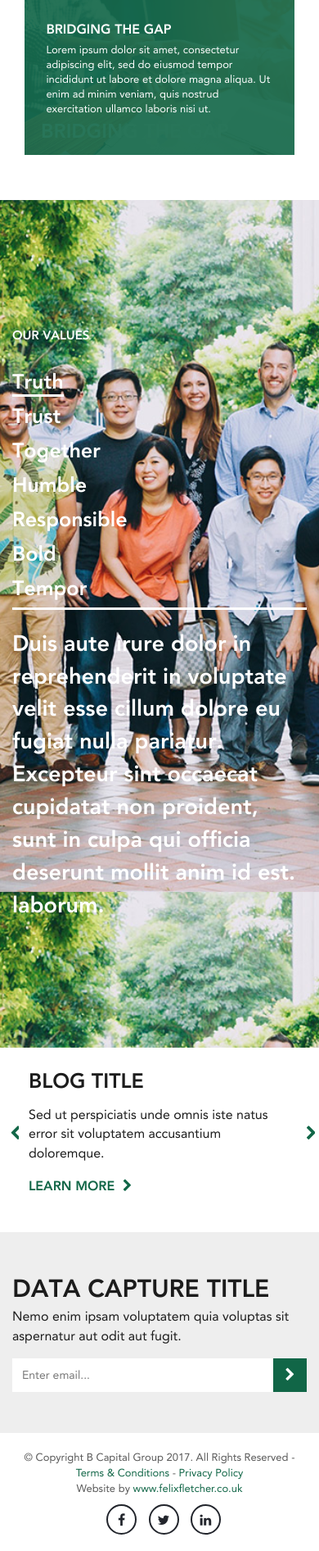
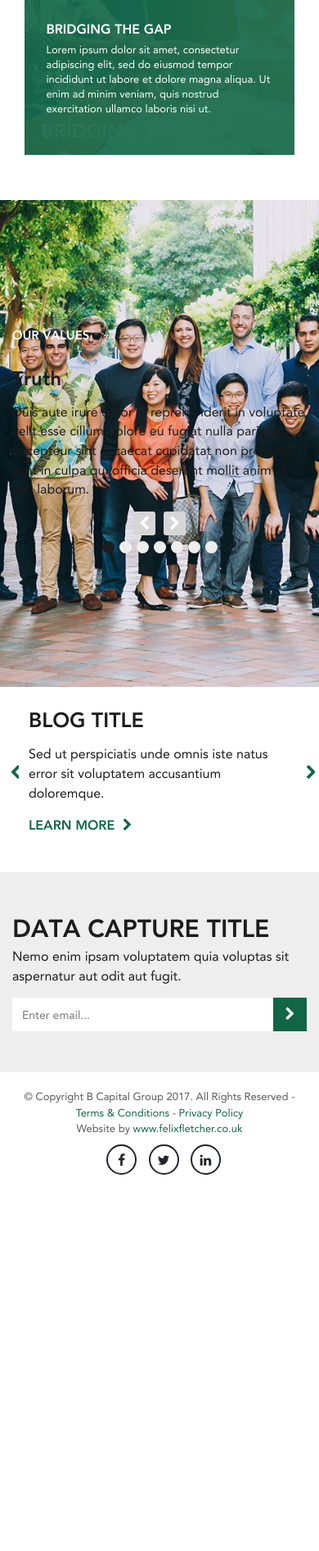
Before and after one commit to Devtron-Genesis/bcap, a PHP site: page / in a window 390 px wide. Shown: the part 1731-3623 px from the top of the page at 82% size. After the commit the page ends 3164 px from the top, so only its background shows below. Run offline with PHP 8.4, Linux system fonts and the light colour scheme.

Commit message:
Responsive screen Fixes

```diff
--- a/assets/css/theme.css
+++ b/assets/css/theme.css
@@ -451,7 +451,7 @@ div.sec {
   width: 14px;
 }
 .values_wrap .inner_details ul li:after {}
-div.sec.sec2 {
+div.sec.sec2, div.sec.sec2-mob {
   background-color: #1c1c1c;
   background: url(../images/sec2_bg.jpg) no-repeat #1c1c1c;
   background-size: cover;
--- a/assets/js/scripts.js
+++ b/assets/js/scripts.js
@@ -29,6 +29,16 @@ $(function() {
     items: 1,
     singleItem: true,
     nav: false,
+    dots: true
+  });
+  $(".mobile-slider").owlCarousel({
+    loop: true,
+    autoplay: true,
+    autoplayTimeout: 6000,
+    items: 1,
+    singleItem: true,
+    nav: true,
+    navText : ["<i class='fa fa-chevron-left fa-lg'></i>","<i class='fa fa-chevron-right fa-lg'></i>"],
     dots: true
   });
   $(".blog_sec_wrap").owlCarousel({
@@ -146,36 +156,13 @@ $(document).on("scroll", function() {
 });
 
 $(document).ready(function(){
-if($("body.home").length){
-  new WOW().init();
-}// Create a clone of the menu, right next to original.
-// $('ul#hash_menu').addClass('original').clone().insertAfter('ul#hash_menu').addClass('cloned').css('position','fixed').css('top','0').css('margin-top','0').css('z-index','500').removeClass('original').hide();
-
-// Sticky Sub menu
-if($("body.news").length || $("body.about").length) {
-  // scrollIntervalID = setInterval(stickIt, 10);
-}
-
-$('.email_form_field .btn_1').css('font-size', '17px');
-$('.email_form_field .btn_1').val($.parseHTML("&#xf054;")[0].data);
+  if($("body.home").length){
+    new WOW().init();
+  }
+  $('.email_form_field .btn_1').css('font-size', '17px').val($.parseHTML("&#xf054;")[0].data);
+  $(".news_inner_menu").sticky({ topSpacing: 35, className: 'sticky', wrapperClassName: 'news_inner_menu_main' });
+  $(".about .inner1").hover(function(){$('.cart_icon_wrap').css('background', 'url(/assets/images/img1.png) no-repeat center center #fff')}, function(){$('.cart_icon_wrap').css('background', 'url(/assets/images/cart_icon.png) no-repeat center center #fff')});
+  $(".about .inner2").hover(function(){$('.cart_icon_wrap').css('background', 'url(/assets/images/img2.png) no-repeat center center #fff')}, function(){$('.cart_icon_wrap').css('background', 'url(/assets/images/cart_icon.png) no-repeat center center #fff')});
+  $(".about .inner3").hover(function(){$('.cart_icon_wrap').css('background', 'url(/assets/images/img3.png) no-repeat center center #fff')}, function(){$('.cart_icon_wrap').css('background', 'url(/assets/images/cart_icon.png) no-repeat center center #fff')});
+  $(".about .inner4").hover(function(){$('.cart_icon_wrap').css('background', 'url(/assets/images/img4.png) no-repeat center center #fff')}, function(){$('.cart_icon_wrap').css('background', 'url(/assets/images/cart_icon.png) no-repeat center center #fff')});
 });
-// function stickIt() {
-//   var orgElementPos = $('.original').offset();
-//   orgElementTop = orgElementPos.top;
-//   if ($(window).scrollTop() >= (orgElementTop)) {
-//     // scrolled past the original position; now only show the cloned, sticky element.
-//     // Cloned element should always have same left position and width as original element.
-//     orgElement = $('.original');
-//     coordsOrgElement = orgElement.offset();
-//     leftOrgElement = coordsOrgElement.left;
-//     widthOrgElement = orgElement.css('width');
-//     $('.cloned').css('left', leftOrgElement + 'px').css('top', 50).css('width', widthOrgElement).show();
-//     $('.original').css('visibility', 'hidden');
-//   } else {
-//     // not scrolled past the menu; only show the original menu.
-//     $('.cloned').hide();
-//     $('.original').css('visibility', 'visible');
-//   }
-// }
-
-$(".news_inner_menu").sticky({ topSpacing: 35, className: 'sticky', wrapperClassName: 'news_inner_menu_main' });
--- a/index.html
+++ b/index.html
@@ -208,7 +208,78 @@
         </div>
       </div>
     </div>
-    <div class="sec sec2">
+    <div class="sec sec2-mob visible-xs visible-sm">
+      <div class="container">
+        <div class="values_wrap">
+          <div class="mobile-slider">
+          <div class="inner">
+          <h5>
+            OUR VALUES
+          </h5>
+            <h3>Truth</h3>
+            <p>
+              Duis aute irure dolor in reprehenderit in voluptate velit esse cillum dolore eu fugiat nulla pariatur. Excepteur sint occaecat cupidatat non proident, sunt in culpa qui officia deserunt mollit anim id est. laborum.
+            </p>
+          </div>
+          <div class="inner">
+          <h5>
+            OUR VALUES
+          </h5>
+            <h3>Trust</h3>
+            <p>
+              Duis aute irure dolor in reprehenderit in voluptate velit esse cillum dolore eu fugiat nulla pariatur. Excepteur sint occaecat cupidatat non proident, sunt in culpa qui officia deserunt mollit anim id est. laborum.
+            </p>
+          </div>
+          <div class="inner">
+          <h5>
+            OUR VALUES
+          </h5>
+            <h3>Together</h3>
+            <p>
+              Duis aute irure dolor in reprehenderit in voluptate velit esse cillum dolore eu fugiat nulla pariatur. Excepteur sint occaecat cupidatat non proident, sunt in culpa qui officia deserunt mollit anim id est. laborum.
+            </p>
+          </div>
+          <div class="inner">
+          <h5>
+            OUR VALUES
+          </h5>
+            <h3>Humble</h3>
+            <p>
+              Duis aute irure dolor in reprehenderit in voluptate velit esse cillum dolore eu fugiat nulla pariatur. Excepteur sint occaecat cupidatat non proident, sunt in culpa qui officia deserunt mollit anim id est. laborum.
+            </p>
+          </div>
+          <div class="inner">
+          <h5>
+            OUR VALUES
+          </h5>
+            <h3>Responsible</h3>
+            <p>
+              Duis aute irure dolor in reprehenderit in voluptate velit esse cillum dolore eu fugiat nulla pariatur. Excepteur sint occaecat cupidatat non proident, sunt in culpa qui officia deserunt mollit anim id est. laborum.
+            </p>
+          </div>
+          <div class="inner">
+          <h5>
+            OUR VALUES
+          </h5>
+            <h3>Bold</h3>
+            <p>
+              Duis aute irure dolor in reprehenderit in voluptate velit esse cillum dolore eu fugiat nulla pariatur. Excepteur sint occaecat cupidatat non proident, sunt in culpa qui officia deserunt mollit anim id est. laborum.
+            </p>
+          </div>
+          <div class="inner">
+          <h5>
+            OUR VALUES
+          </h5>
+            <h3>Tempor</h3>
+            <p>
+              Duis aute irure dolor in reprehenderit in voluptate velit esse cillum dolore eu fugiat nulla pariatur. Excepteur sint occaecat cupidatat non proident, sunt in culpa qui officia deserunt mollit anim id est. laborum.
+            </p>
+          </div>
+          </div>
+        </div>
+      </div>
+    </div>
+    <div class="sec sec2 visible-md visible-lg">
       <div class="container">
         <div class="values_wrap">
           <h5>
```
Also changed, not shown: about.html (+4 -4 lines), assets/images/img1.png (added), assets/images/img2.png (added), assets/images/img3.png (added), assets/images/img4.png (added).
